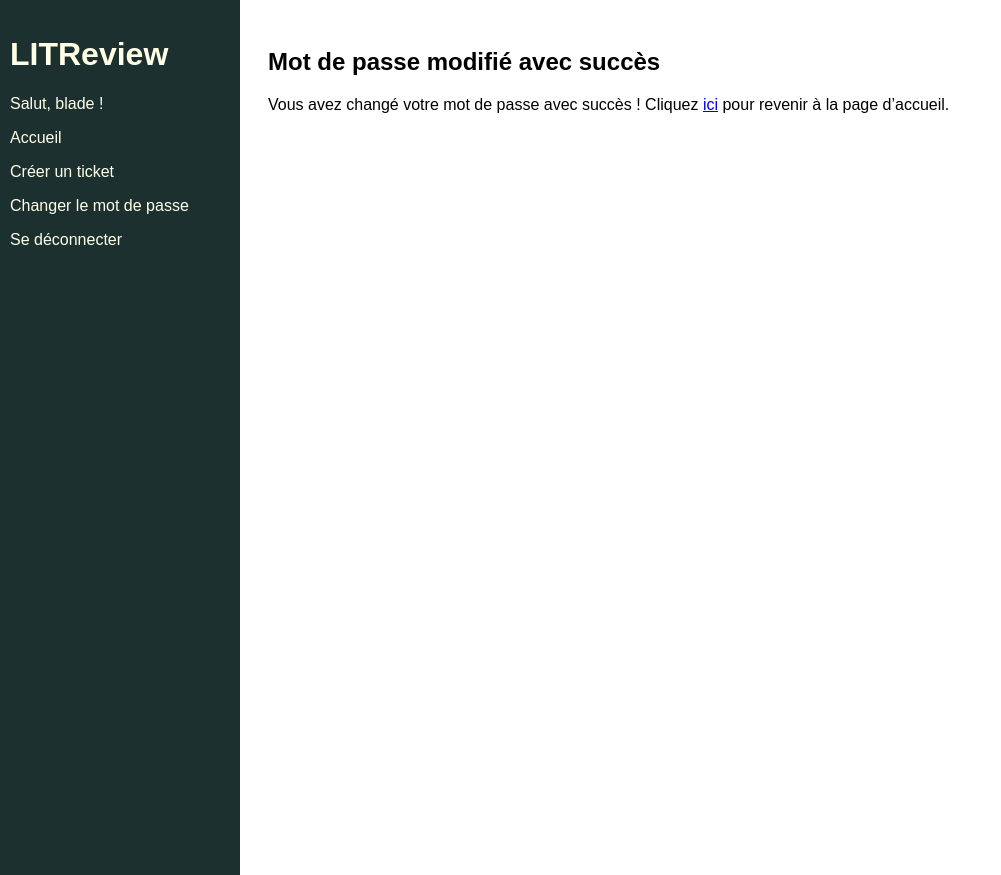
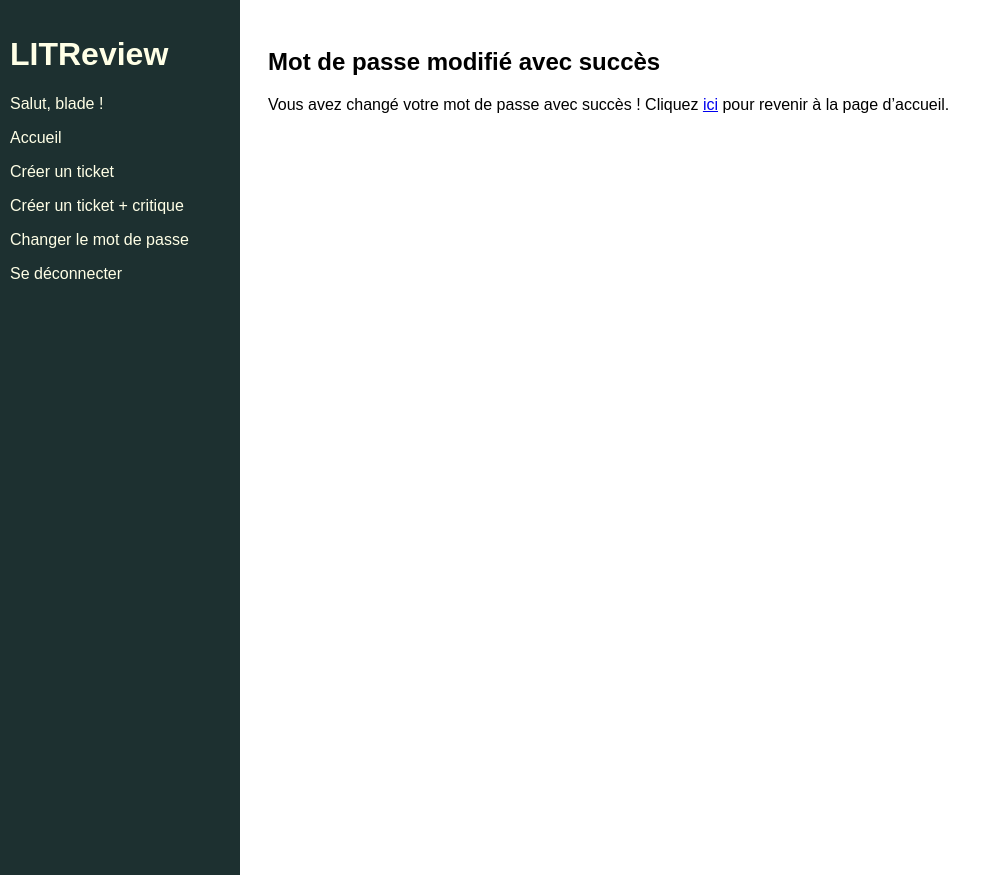
Before and after one commit to gmaOCR/TP9, a Django app: page /change-password-done/ in a window 1280 px wide. Shown: the whole page, without its empty margins (0-1001 px from the left). Run offline with Django 4.2, Linux system fonts and the light colour scheme; the first user in the database is signed in.

Commit message:
add create ticket and review template

```diff
--- a/templates/base.html
+++ b/templates/base.html
@@ -11,6 +11,7 @@
                 <p>Salut, {{ user }} !</p>
                 <p><a href="{% url 'home' %}">Accueil</a></p>
                 <p><a href="{% url 'create_ticket' %}">Créer un ticket</a></p>
+                <p><a href="{% url 'create_ticket_and_review' %}">Créer un ticket + critique</a></p>
                 <p><a href="{% url 'password_change' %}">Changer le mot de passe</a></p>
                 <p><a href="{% url 'logout' %}">Se déconnecter</a></p>
             {% endif %}
```
